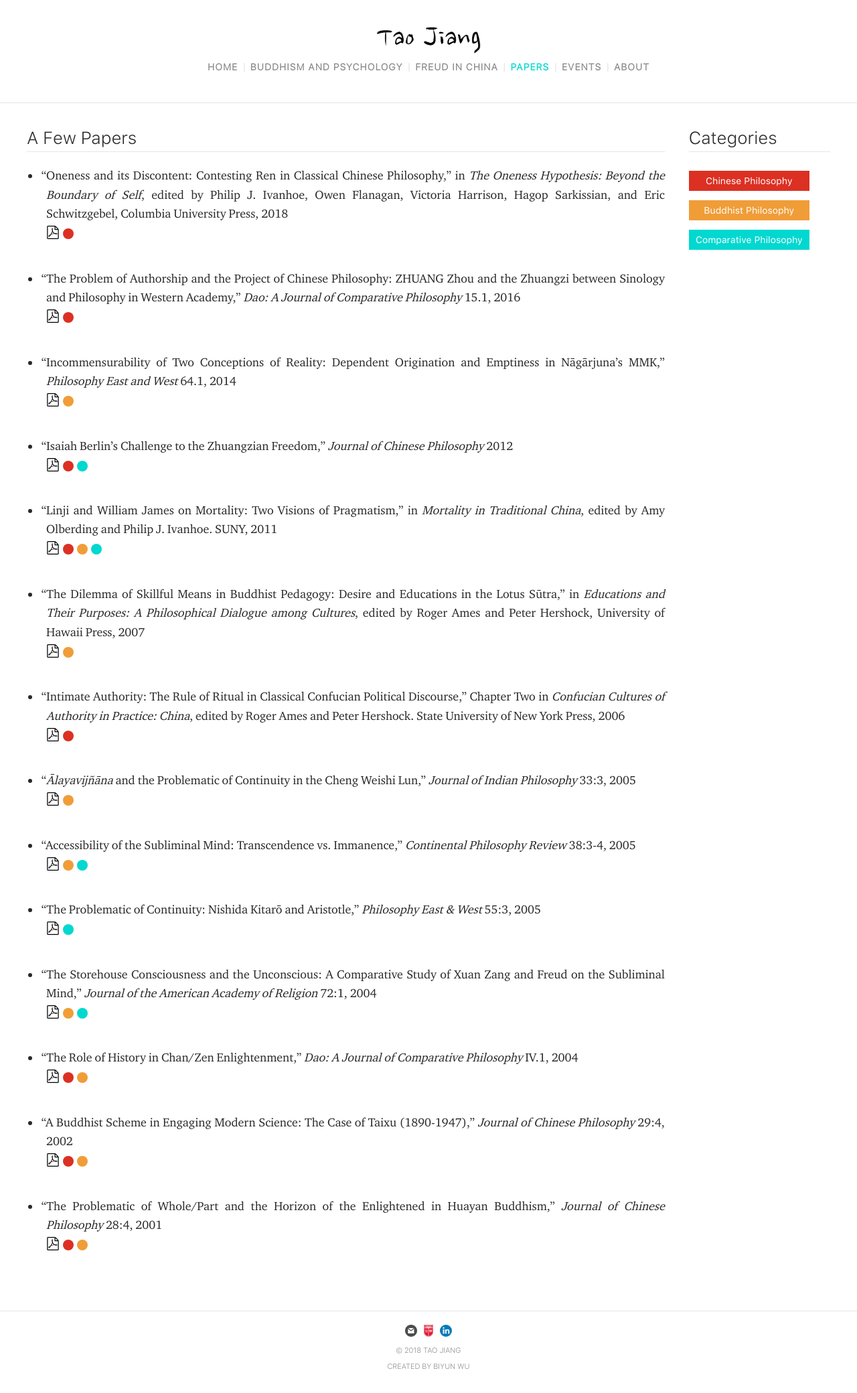
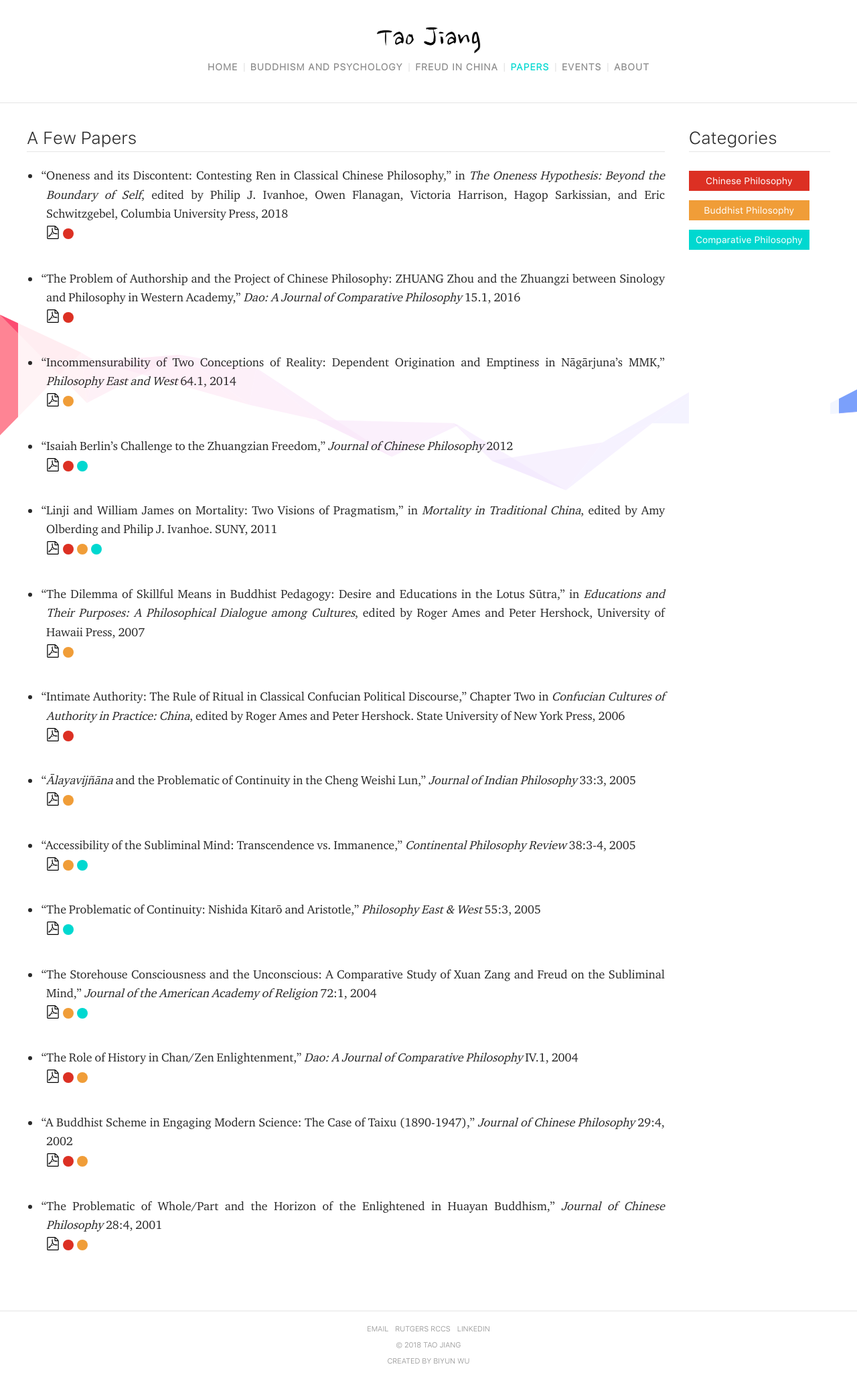
Before and after one commit to biyunwu/academic-website, a React (Create React App) app: page /papers in a window 1280 px wide. Shown: the whole page at 67% size. Built offline with nearby package versions, Linux system fonts and the light colour scheme.

Commit message:
Add background animation

```diff
--- a/public/index.html
+++ b/public/index.html
@@ -3,7 +3,7 @@
   <head>
     <meta charset="utf-8">
     <!-- <meta name="viewport" content="width=device-width, initial-scale=1, shrink-to-fit=no"> -->
-    <meta name="viewport" content="width=device-width, initial-scale=1, shrink-to-fit=yes">
+    <meta name="viewport" content="width=device-width, initial-scale=1, shrink-to-fit=yes, maximum-scale=1.0, minimum-scale=1.0">
     <meta name="theme-color" content="#000000">
     <!--
       manifest.json provides metadata used when your web app is added to the
@@ -59,6 +59,7 @@
     <noscript>
       You need to enable JavaScript to run this app.
     </noscript>
+    <canvas></canvas>
     <div id="root"></div>
     <!--
       This HTML file is a template.
@@ -71,4 +72,54 @@
       To create a production bundle, use `npm run build` or `yarn build`.
     -->
   </body>
+  <script>
+    document.addEventListener('touchmove', function (e) {
+        e.preventDefault()
+    });
+    var canvasRibbon = document.getElementsByTagName('canvas')[0],
+        ctx = canvasRibbon.getContext('2d'),
+        dpr = window.devicePixelRatio || 1,
+        width = window.innerWidth,
+        height = window.innerHeight,
+        RIBBON_WIDE = 90,
+        path,
+        math = Math,
+        r = 0,
+        PI_2 = math.PI * 2,
+        cos = math.cos,
+        random = math.random;
+    canvasRibbon.width = width * dpr;
+    canvasRibbon.height = height * dpr;
+    ctx.scale(dpr, dpr);
+    ctx.globalAlpha = 0.6;
+    function init() {
+        ctx.clearRect(0, 0, width, height);
+        path = [{x: 0, y: height * 0.7 + RIBBON_WIDE}, {x: 0, y: height * 0.7 - RIBBON_WIDE}];
+        while (path[1].x < width + RIBBON_WIDE) {
+            draw(path[0], path[1])
+        }
+    }
+    function draw(start, end) {
+        ctx.beginPath();
+        ctx.moveTo(start.x, start.y);
+        ctx.lineTo(end.x, end.y);
+        var nextX = end.x + (random() * 2 - 0.25) * RIBBON_WIDE,
+            nextY = geneY(end.y);
+        ctx.lineTo(nextX, nextY);
+        ctx.closePath();
+        r -= PI_2 / -50;
+        ctx.fillStyle = '#' + (cos(r) * 127 + 128 << 16 | cos(r + PI_2 / 3) * 127 + 128 << 8 | cos(r + PI_2 / 3 * 2) * 127 + 128).toString(16);
+        ctx.fill();
+        path[0] = path[1];
+        path[1] = {x: nextX, y: nextY}
+    }
+    function geneY(y) {
+        var temp = y + (random() * 2 - 1.1) * RIBBON_WIDE;
+        return (temp > height || temp < 0) ? geneY(y) : temp
+    }
+    document.onclick = init;
+    document.ontouchstart = init;
+    window.onresize = init;
+    init();
+  </script>
 </html>
--- a/src/App.css
+++ b/src/App.css
@@ -754,6 +754,15 @@ html {
     html button:active, html button:focus {
       outline: none;
       box-shadow: none; }
+  html canvas {
+    position: fixed;
+    z-index: -1;
+    padding: 0;
+    margin: 0;
+    height: 100%;
+    width: 100%; }
+  html #main-header, html main {
+    background-color: rgba(255, 255, 255, 0.9); }
 
 body {
   font-family: "medium-content-serif-font";
@@ -857,8 +866,11 @@ header {
 
 .book {
   max-width: 1200px;
-  padding: 0 3%;
-  margin: 0 auto 2.5em auto; }
+  padding: 0 3% 2.5em 3%;
+  margin: 0 auto; }
+  @media only screen and (min-width: 1200px) {
+    .book {
+      padding: 0 1% 2.5em 1%; } }
   @media only screen and (max-width: 374px) {
     .book .book-text {
       text-align: left !important;
@@ -973,10 +985,13 @@ header {
 
 #papers-div {
   max-width: 1200px;
-  padding: 0 3%;
-  margin: 0 auto 2.5em auto;
+  padding: 0 3% 2.5em 3%;
+  margin: 0 auto;
   color: rgba(0, 0, 0, 0.84);
   font-size: 18px; }
+  @media only screen and (min-width: 1200px) {
+    #papers-div {
+      padding: 0 1% 2.5em 1%; } }
   @media only screen and (min-width: 780px) {
     #papers-div {
       display: grid;
@@ -1049,9 +1064,12 @@ header {
 
 .about {
   max-width: 1200px;
-  padding: 0 3%;
-  margin: 0 auto 2.5em auto;
+  padding: 0 3% 2.5em 3%;
+  margin: 0 auto;
   font-size: 18px; }
+  @media only screen and (min-width: 1200px) {
+    .about {
+      padding: 0 1% 2.5em 1%; } }
   @media only screen and (max-width: 480px) {
     .about .pic-container {
       text-align: center; }
@@ -1093,8 +1111,11 @@ header {
 
 #events {
   max-width: 1200px;
-  padding: 0 3%;
-  margin: 0 auto 2.5em auto; }
+  padding: 0 3% 2.5em 3%;
+  margin: 0 auto; }
+  @media only screen and (min-width: 1200px) {
+    #events {
+      padding: 0 1% 2.5em 1%; } }
   #events h3 {
     font-family: "SF Pro Text Light";
     font-size: 22px;
--- a/src/App.js
+++ b/src/App.js
@@ -87,7 +87,7 @@ class App extends Component {
                             </span>
                         </button>
                         <div id='sidebar' style={sidebarStyle}>
-                            <Header isMobileDevice={true}/>
+                            <Header isMobileDevice = {true} isSidebarOpen = {true}/>
                             <Siderbar
                                 links = {links}
                                 themeColors = {pageThemeColors}
--- a/src/App.scss
+++ b/src/App.scss
@@ -42,8 +42,12 @@ $hamburger-active-hover-opacity: $hamburger-hover-opacity;
 
 @mixin limitWidth {
     max-width: 1200px;
-    padding: 0 3%;
-    margin: 0 auto 2.5em auto;
+    padding: 0 3% 2.5em 3%;
+    margin: 0 auto;
+
+    @media only screen and (min-width: 1200px) {
+        padding: 0 1% 2.5em 1%;
+    }
 }
 
 @mixin justifyText {
@@ -119,6 +123,20 @@ html {
             box-shadow: none;
         }
     }
+
+    // For canvas animation
+    canvas {
+        position: fixed;
+        z-index: -1;
+        padding: 0;
+        margin: 0;
+        height: 100%;
+        width: 100%;
+    }
+
+    #main-header, main {
+        background-color: rgba(255, 255, 255, 0.9);
+    }
 }
 
 body {
@@ -149,6 +167,7 @@ body {
 
         & main {
             flex: 1;
+            // background: white;
         }
     }
 }
--- a/src/components/partials/Footer.js
+++ b/src/components/partials/Footer.js
@@ -1,42 +1,64 @@
 import React, { Component } from 'react'
-import LinkedIn from './../../imgs/linkedin.svg'
-import Rutgers from './../../imgs/rutgers.png'
+// import LinkedIn from './../../imgs/linkedin.svg'
+// import Rutgers from './../../imgs/rutgers.png'
 // import GoogleScholar from './../../imgs/google-scholar.png'
 // import Academia from './../../imgs/academia.png'
-import Email from './../../imgs/e-mail.svg'
+// import Email from './../../imgs/e-mail.svg'
 // import Logo from './../../imgs/logo.png'
 
 export default class Header extends Component {
     render () {
-        const {isMobileDevice} = this.props
+        // const {isMobileDevice} = this.props
         const establishYear = 2018
         const currYear = (new Date()).getFullYear()
         const year = establishYear < currYear ? `${establishYear} - ${currYear}` : currYear.toString()
         // const copyright = <p>© {year} <span className='taojiang'>Tao Jiang</span></p>
         const copyright = <p className='footer-text'>© {year} Tao Jiang</p>
         // const copyright = <p>© {year} <img src={Logo} alt='Logo of Tao Jiang' style={{display: 'inline-block', height: '1em'}}/></p>
+        // return (
+        //     <footer className='footer'>
+        //             {/* <a href='https://scholar.google.com/citations?user=BfEW4ggAAAAJ&hl=en&oi=ao' target='_blank' rel='noopener noreferrer'>
+        //                 <img className='icon' src={GoogleScholar} alt='Google Scholar' />
+        //             </a>
+        //             <span className='icon-gap'></span> */}
+
+        //             <a href='mailto:tjiang@rutgers.edu'>
+        //                 <img className='icon' src={Email} alt='Click to send Email to Tao Jiang' />
+        //             </a>
+        //             {!isMobileDevice &&
+        //                 <React.Fragment>
+        //                     <span className='icon-gap'></span>
+        //                     <a href='https://rccs.rutgers.edu/people/director' target='_blank' rel='noopener noreferrer'>
+        //                         <img className='icon' src={Rutgers} alt='Rutgers' />
+        //                     </a>
+        //                     <span className='icon-gap'></span>
+        //                     <a href='https://www.linkedin.com/in/tao-jiang-bb80b837/' target='_blank' rel='noopener noreferrer'>
+        //                         <img className='icon' src={LinkedIn} alt='LinkedIn' />
+        //                     </a>
+        //                 </React.Fragment>
+        //             }
+        //             {copyright}
+        //             <p className='footer-text'>Created by <a id='developer' href='https://biyunwu.com' target='_blank' rel="noopener noreferrer">Biyun Wu</a></p>
+        //     </footer>
+        // )
+
         return (
             <footer className='footer'>
-                    {/* <a href='https://scholar.google.com/citations?user=BfEW4ggAAAAJ&hl=en&oi=ao' target='_blank' rel='noopener noreferrer'>
-                        <img className='icon' src={GoogleScholar} alt='Google Scholar' />
-                    </a>
-                    <span className='icon-gap'></span> */}
 
                     <a href='mailto:tjiang@rutgers.edu'>
-                        <img className='icon' src={Email} alt='Click to send Email to Tao Jiang' />
+                        Email
                     </a>
-                    {!isMobileDevice &&
-                        <React.Fragment>
+
+
                     <span className='icon-gap'></span>
                     <a href='https://rccs.rutgers.edu/people/director' target='_blank' rel='noopener noreferrer'>
-                                <img className='icon' src={Rutgers} alt='Rutgers' />
+                        Rutgers RCCS
                     </a>
                     <span className='icon-gap'></span>
                     <a href='https://www.linkedin.com/in/tao-jiang-bb80b837/' target='_blank' rel='noopener noreferrer'>
-                                <img className='icon' src={LinkedIn} alt='LinkedIn' />
+                        LinkedIn
                     </a>
-                        </React.Fragment>
-                    }
+
                     {copyright}
                     <p className='footer-text'>Created by <a id='developer' href='https://biyunwu.com' target='_blank' rel="noopener noreferrer">Biyun Wu</a></p>
             </footer>
--- a/src/components/partials/Header.js
+++ b/src/components/partials/Header.js
@@ -4,7 +4,7 @@ import Logo from './../../imgs/logo.png'
 
 export default class Header extends Component {
     render() {
-        const {links, themeColors, isMobileDevice} = this.props
+        const {links, themeColors, isMobileDevice, isSidebarOpen} = this.props
         const navlinks = isMobileDevice
             ? ''
             :   <Navlinks
@@ -13,7 +13,7 @@ export default class Header extends Component {
                 />
 
         return (
-            <header>
+            <header id={isSidebarOpen? '' : 'main-header'}>
                 <h1 style={{width: "100%", margin:'0'}}>
                     <a href='/' style={{verticalAlign: 'middle'}}>
                         <img src={Logo} alt='logo'/>
```
Lines whose indentation alone changed are shown as unchanged.
